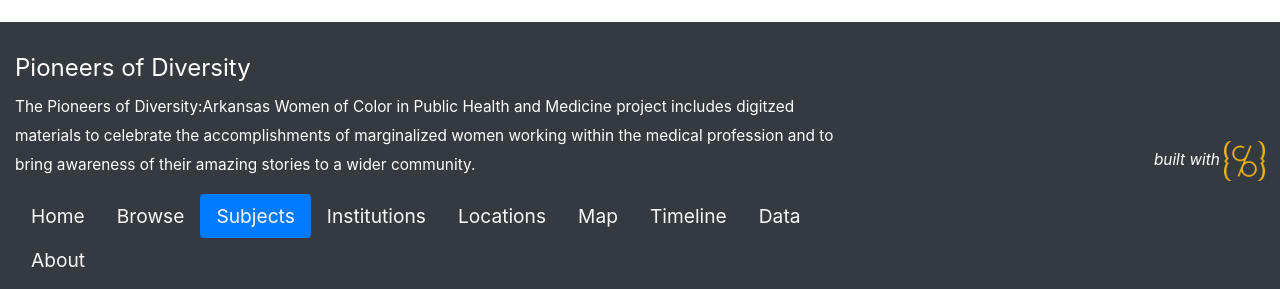
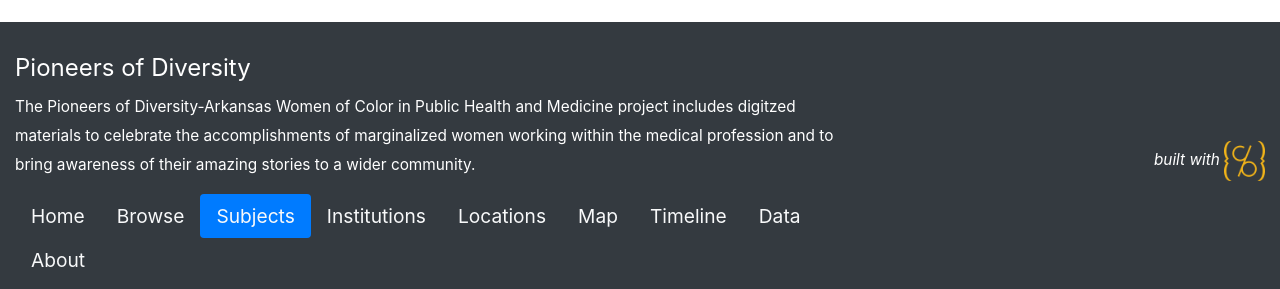
Before and after one commit to Starkad2/Wocim-GH2, a Jekyll site: the page built from pages/subjects.md, in a window 1280 px wide. Shown: the part 1254-1543 px from the top of the page. Built offline with Jekyll 4.4.1, drawn with Linux system fonts in a browser that asks for light colours.

Commit message:
Update _config.yml

```diff
--- a/_config.yml
+++ b/_config.yml
@@ -25,7 +25,7 @@
 tagline: Arkansas Women of Color in Public Health and Medicine
 # description appears in meta tags and other locations
 # this description might appear in search result lists, keep around 160 characters max
-description: The Pioneers of Diversity:Arkansas Women of Color in Public Health and Medicine project includes digitzed materials to celebrate the accomplishments of marginalized women working within the medical profession and to bring awareness of their amazing stories to a wider community.
+description: The Pioneers of Diversity-Arkansas Women of Color in Public Health and Medicine project includes digitzed materials to celebrate the accomplishments of marginalized women working within the medical profession and to bring awareness of their amazing stories to a wider community.
 # creator of the digital collection, to appear in meta tags; we typically use our GitHub usernames but feel free to just use your name
 author: Geoffery Stark
 
```
